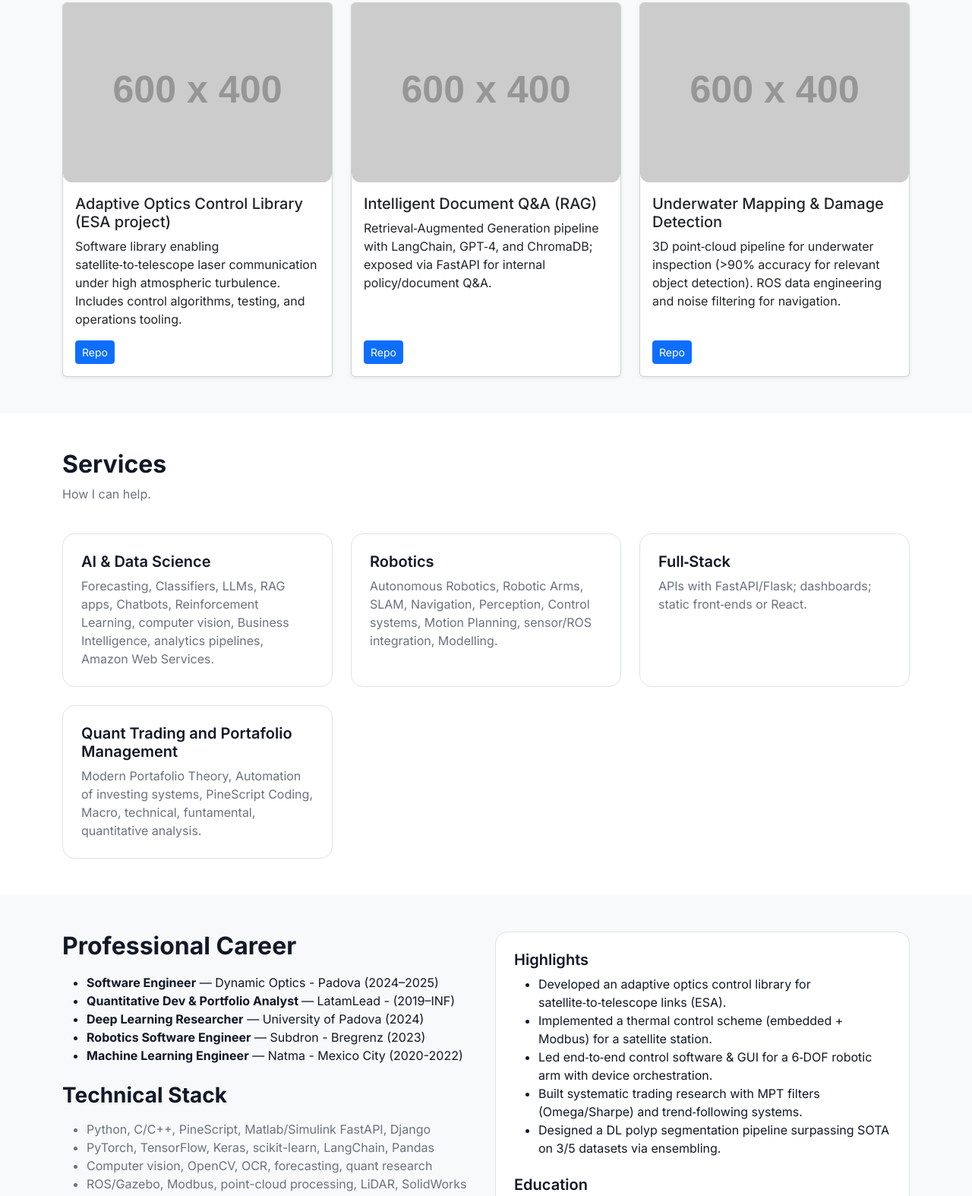
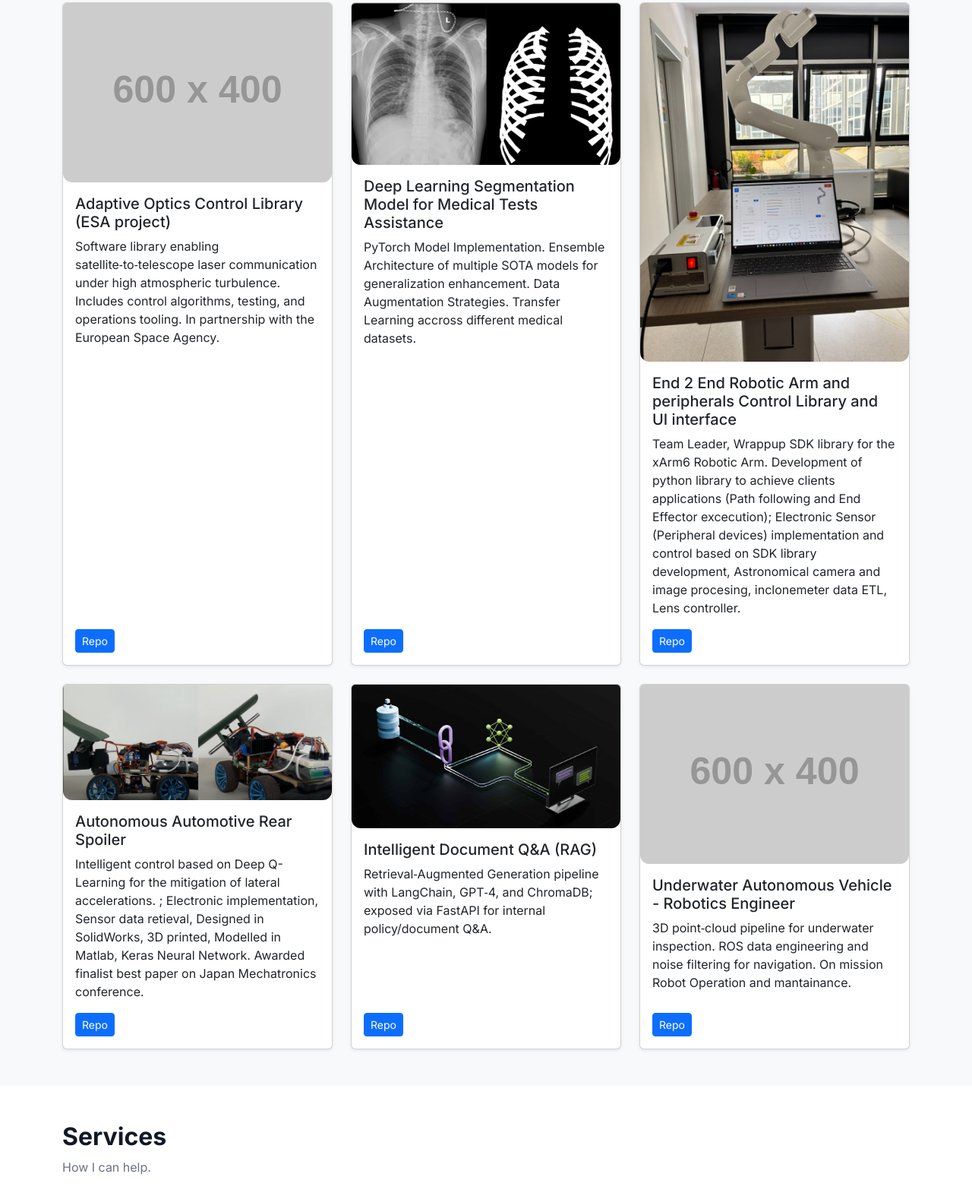
Before and after one commit to victor-velazquez-ai/Personal-Web-Portfolio, a plain HTML site: page index.html in a window 1280 px wide. Shown: the part 890-2464 px from the top of the page at 76% size. Drawn offline with nearby package versions, Linux system fonts and the light colour scheme; placeholder pictures from the web are drawn by us.

Commit message:
images and projects modified

```diff
--- a/index.html
+++ b/index.html
@@ -42,7 +42,7 @@
         <div class="row align-items-center gy-4 py-4">
           <div class="col-lg-7">
             <h1 class="display-5 fw-bold">AI & Robotics Engineer — building intelligent systems that shape the real world.</h1>
-            <p class="lead text-secondary mt-3">Ambitious and technically skilled developer with hands-on experience in machine learning, autonomous robotics, quant trading, and back‑end systems. I leverage deep math, wide technical knowledge, and strong coding to ship robust systems end to end.</p>
+            <p class="lead text-secondary mt-3">Ambitious and technically skilled developer with hands-on experience in machine learning, AI, autonomous robotics, quant trading, and back‑end systems. I leverage deep math, wide technical knowledge, and strong coding to ship robust systems end to end.</p>
             <div class="d-flex gap-3 mt-4 flex-wrap">
               <a href="#projects" class="btn btn-primary btn-lg">View Projects</a>
               <a href="#contact" class="btn btn-outline-secondary btn-lg">Get in Touch</a>
@@ -74,7 +74,7 @@
               <img src="https://placehold.co/600x400/png" class="card-img-top" alt="Adaptive Optics Control Library (ESA project)">
               <div class="card-body d-flex flex-column">
                 <h5 class="card-title">Adaptive Optics Control Library (ESA project)</h5>
-                <p class="card-text flex-grow-1">Software library enabling satellite‑to‑telescope laser communication under high atmospheric turbulence. Includes control algorithms, testing, and operations tooling.</p>
+                <p class="card-text flex-grow-1">Software library enabling satellite‑to‑telescope laser communication under high atmospheric turbulence. Includes control algorithms, testing, and operations tooling. In partnership with the European Space Agency.</p>
                 <div class="d-flex gap-2 flex-wrap">
                   <a class="btn btn-sm btn-primary" href="https://github.com/victor-velazquez-ai" target="_blank">Repo</a>
 
@@ -84,7 +84,46 @@
           </div>
           <div class="col-md-6 col-lg-4">
             <div class="card h-100 shadow-sm">
-              <img src="https://placehold.co/600x400/png" class="card-img-top" alt="Intelligent Document Q&A (RAG)">
+              <img src="assets/img/ensemble_segmentation.png" class="card-img-top" alt="Adaptive Optics Control Library (ESA project)">
+              <div class="card-body d-flex flex-column">
+                <h5 class="card-title">Deep Learning Segmentation Model for Medical Tests Assistance</h5>
+                <p class="card-text flex-grow-1">PyTorch Model Implementation. Ensemble Architecture of multiple SOTA models for generalization enhancement. Data Augmentation Strategies. Transfer Learning accross different medical datasets. </p>
+                <div class="d-flex gap-2 flex-wrap">
+                  <a class="btn btn-sm btn-primary" href="https://github.com/victor-velazquez-ai" target="_blank">Repo</a>
+
+                </div>
+              </div>
+            </div>
+          </div>
+          <div class="col-md-6 col-lg-4">
+            <div class="card h-100 shadow-sm">
+              <img src="assets/img/robotic_arm.jpg" class="card-img-top" alt="Robotic Arm and peripheral control">
+              <div class="card-body d-flex flex-column">
+                <h5 class="card-title">End 2 End Robotic Arm and peripherals Control Library and UI interface </h5>
+                <p class="card-text flex-grow-1">Team Leader, Wrappup SDK library for the xArm6 Robotic Arm. Development of python library to achieve clients applications (Path following and End Effector excecution); Electronic Sensor (Peripheral devices) implementation and control based on SDK library development, Astronomical camera and image procesing, inclonemeter data ETL, Lens controller.</p>
+                <div class="d-flex gap-2 flex-wrap">
+                  <a class="btn btn-sm btn-primary" href="https://github.com/victor-velazquez-ai" target="_blank">Repo</a>
+
+                </div>
+              </div>
+            </div>
+          </div>
+          <div class="col-md-6 col-lg-4">
+            <div class="card h-100 shadow-sm">
+              <img src="assets/img/rear_spoiler.png" class="card-img-top" alt="Intelligent Document Q&A (RAG)">
+              <div class="card-body d-flex flex-column">
+                <h5 class="card-title">Autonomous Automotive Rear Spoiler </h5>
+                <p class="card-text flex-grow-1">Intelligent control based on Deep Q-Learning for the mitigation of lateral accelerations. ; Electronic implementation, Sensor data retieval, Designed in SolidWorks, 3D printed, Modelled in Matlab, Keras Neural Network. Awarded finalist best paper on Japan Mechatronics conference.</p>
+                <div class="d-flex gap-2 flex-wrap">
+                  <a class="btn btn-sm btn-primary" href="https://github.com/victor-velazquez-ai" target="_blank">Repo</a>
+
+                </div>
+              </div>
+            </div>
+          </div>
+          <div class="col-md-6 col-lg-4">
+            <div class="card h-100 shadow-sm">
+              <img src="assets/img/rag.jpg" class="card-img-top" alt="Intelligent Document Q&A (RAG)">
               <div class="card-body d-flex flex-column">
                 <h5 class="card-title">Intelligent Document Q&A (RAG)</h5>
                 <p class="card-text flex-grow-1">Retrieval‑Augmented Generation pipeline with LangChain, GPT‑4, and ChromaDB; exposed via FastAPI for internal policy/document Q&A.</p>
@@ -99,8 +138,8 @@
             <div class="card h-100 shadow-sm">
               <img src="https://placehold.co/600x400/png" class="card-img-top" alt="Underwater Mapping & Damage Detection">
               <div class="card-body d-flex flex-column">
-                <h5 class="card-title">Underwater Mapping & Damage Detection</h5>
-                <p class="card-text flex-grow-1">3D point‑cloud pipeline for underwater inspection (>90% accuracy for relevant object detection). ROS data engineering and noise filtering for navigation.</p>
+                <h5 class="card-title">Underwater Autonomous Vehicle - Robotics Engineer</h5>
+                <p class="card-text flex-grow-1">3D point‑cloud pipeline for underwater inspection. ROS data engineering and noise filtering for navigation. On mission Robot Operation and mantainance. </p>
                 <div class="d-flex gap-2 flex-wrap">
                   <a class="btn btn-sm btn-primary" href="https://github.com/victor-velazquez-ai" target="_blank">Repo</a>
 
@@ -139,7 +178,7 @@
           <div class="col-md-4">
             <div class="p-4 border rounded-4 h-100 feature">
               <h5 class="fw-semibold mb-2">Full‑Stack</h5>
-              <p class="text-secondary mb-0">APIs with FastAPI/Flask; dashboards; static front‑ends or React.</p>
+              <p class="text-secondary mb-0">APIs with FastAPI/Flask; dashboards; static front‑ends or React; Data Bases SQL.</p>
             </div>
           </div>
           <div class="col-md-4">
@@ -179,16 +218,15 @@
         </div>
         <div class="col-lg-6">
           <div class="p-4 border rounded-4 bg-white h-100">
-            <h5 class="fw-semibold">Highlights</h5>
+            <h5 class="fw-semibold">Education</h5>
             <ul class="mb-4">
-              <li>Developed an adaptive optics control library for satellite‑to‑telescope links (ESA).</li><li>Implemented a thermal control scheme (embedded + Modbus) for a satellite station.</li><li>Led end‑to‑end control software & GUI for a 6‑DOF robotic arm with device orchestration.</li><li>Built systematic trading research with MPT filters (Omega/Sharpe) and trend‑following systems.</li><li>Designed a DL polyp segmentation pipeline surpassing SOTA on 3/5 datasets via ensembling.</li>
-            </ul>
-            <h5 class="fw-semibold">Education</h5>
-            <ul class="mb-0">
               <li>M.Sc. Computer Engineering — University of Padova <span class='text-secondary'>(2022–2024)</span></li><li>B.Sc. Mechanical Electrical Engineering — Tecnológico de Monterrey <span class='text-secondary'>(2016–2020)</span></li><li>Data Science Nano Degree — Acamica Careers <span class='text-secondary'>(2021)</span></li><li>International Exchange - Universidad Politecnica de Catalunya <span class='text-secondary'>(2019)</span></li>
             </ul>
+            <h5 class="fw-semibold">Certifications</h5>
+            <ul class="mb-0">
+              <li> SQL for data science - University of California <span class='text-secondary'>(2023)</span></li><li>Self Driving Cars Specialization - University of Toronto <span class='text-secondary'>(2023)</span></li><li>Algorithmic Trading Python+AWS - Udemy <span class='text-secondary'>(2022)</span></li><li>AWS Fundamentals - Amazon <span class='text-secondary'>(2021)</span></li><li>Natural Language Processing - Deep Learning.AI <span class='text-secondary'>(2020)</span></li><li>Deep Learning Specialization - Deep Learnig.AI <span class='text-secondary'>(2020)</span></li><li>Deep Reinforcement Learning - SuperDataScience <span class='text-secondary'>(2020)</span></li>
+            </ul>
           </div>
-
         </div>
       </div>
     </section>
```
Also changed, not shown: assets/img/ensemble_segmentation.png (added), assets/img/pick_n_place.jpeg (added), assets/img/rag.jpg (added), assets/img/rear_spoiler.png (added), assets/img/robotic_arm.jpg (added).
